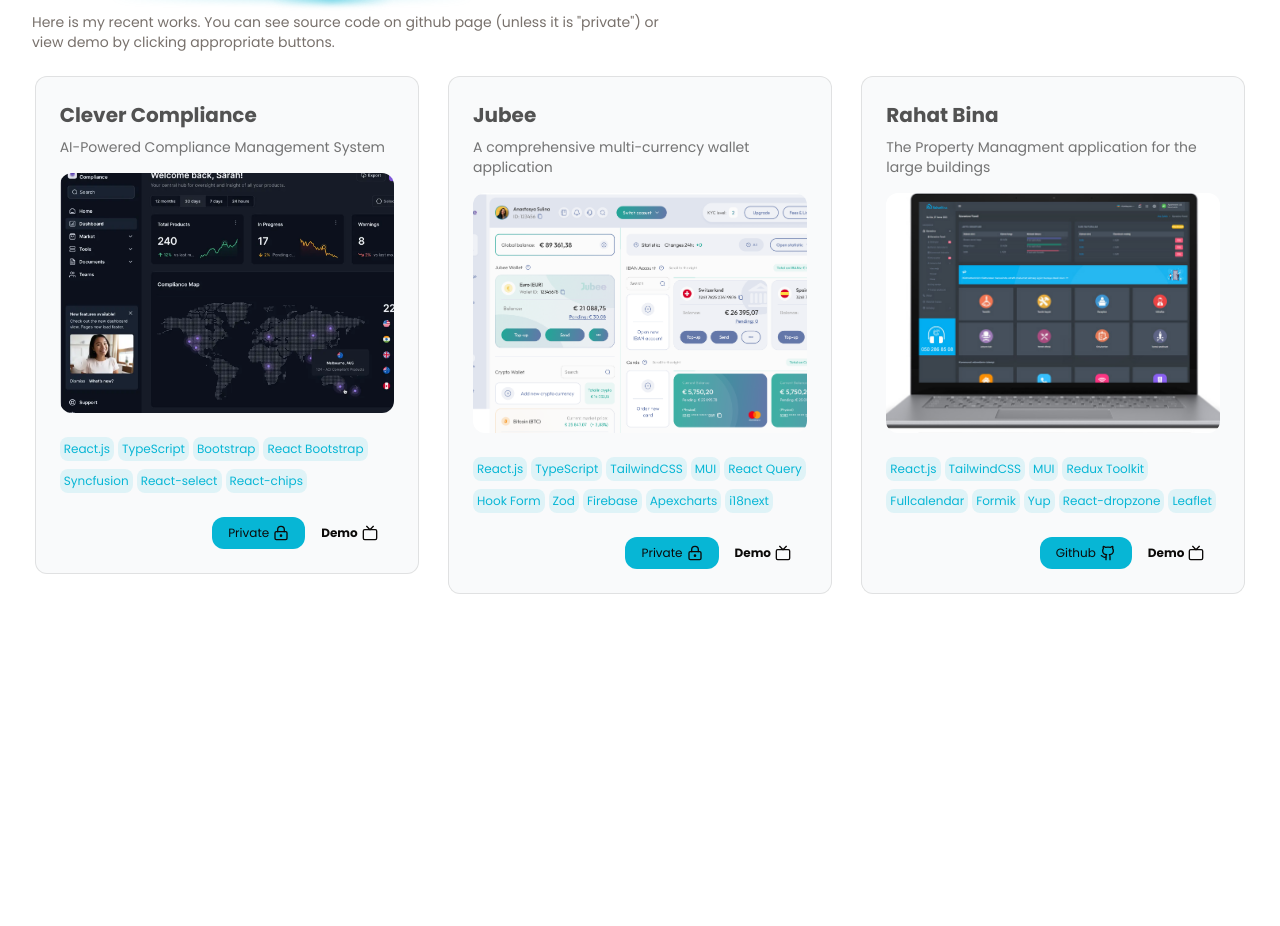
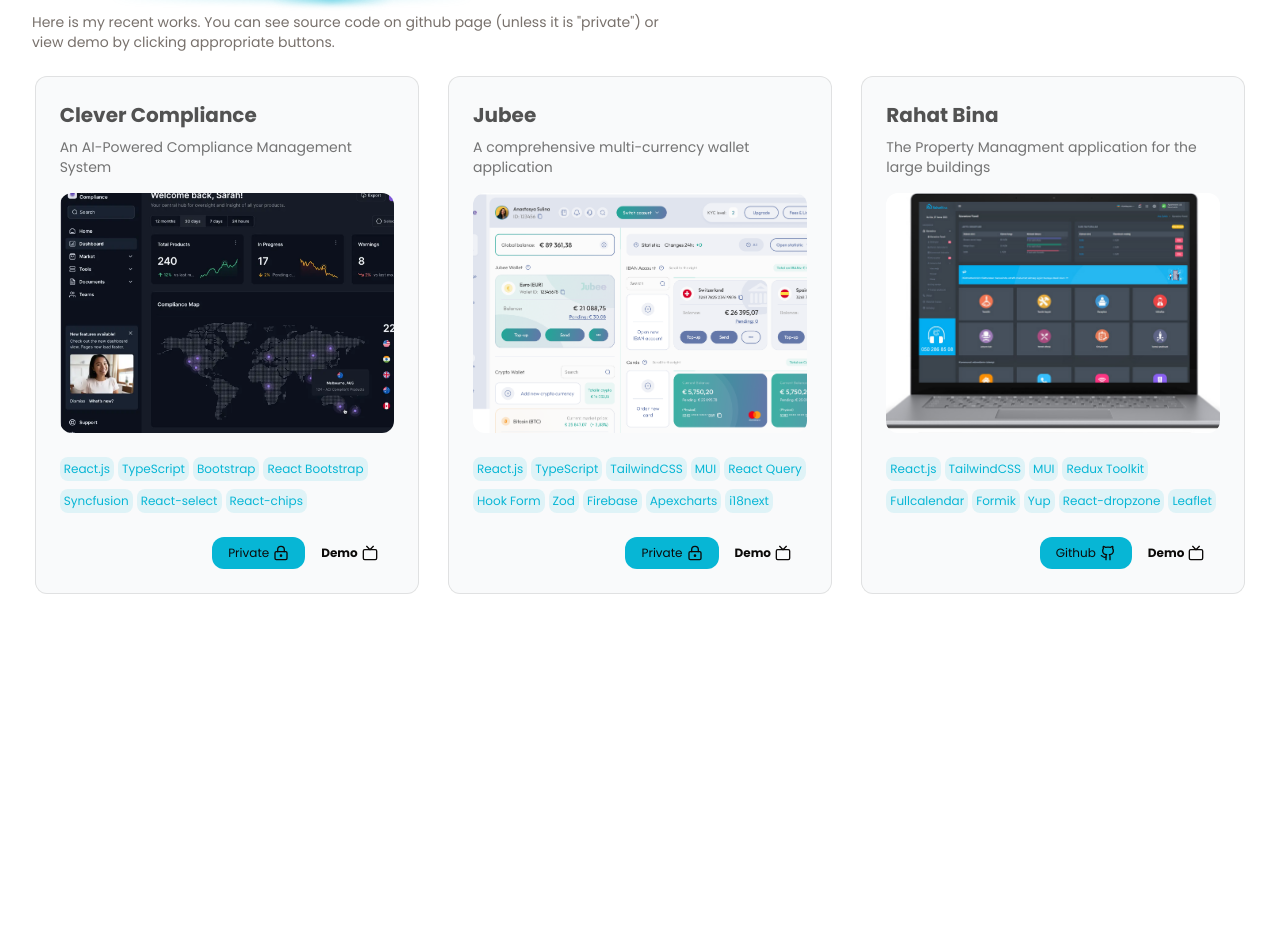
Before and after one commit to alyarzada/portfolio, a React (Vite) app: page / in a window 1280 px wide. Shown: the part 4460-5386 px from the top of the page. Built offline with nearby package versions, Linux system fonts and the light colour scheme.

Commit message:
Update text

```diff
--- a/src/data/index.tsx
+++ b/src/data/index.tsx
@@ -97,7 +97,7 @@ export const projectsData = [
   {
     id: 1,
     title: "Clever Compliance",
-    description: "AI-Powered Compliance Management System",
+    description: "An AI-Powered Compliance Management System",
     image: compliancefeatures,
     techs: [
       "React.js",
```
